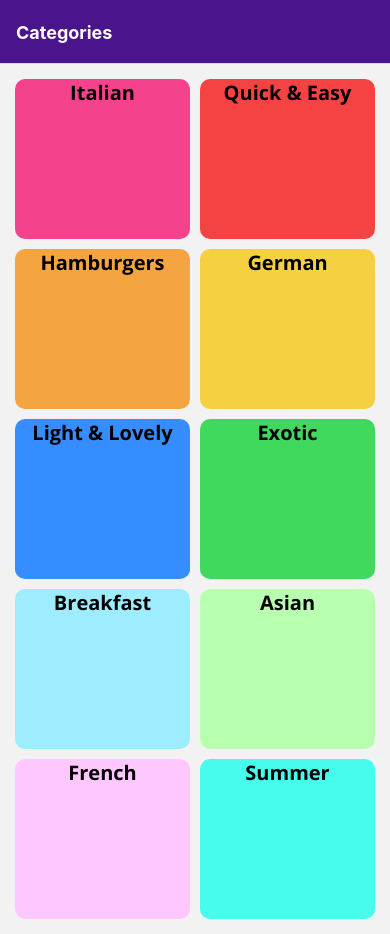
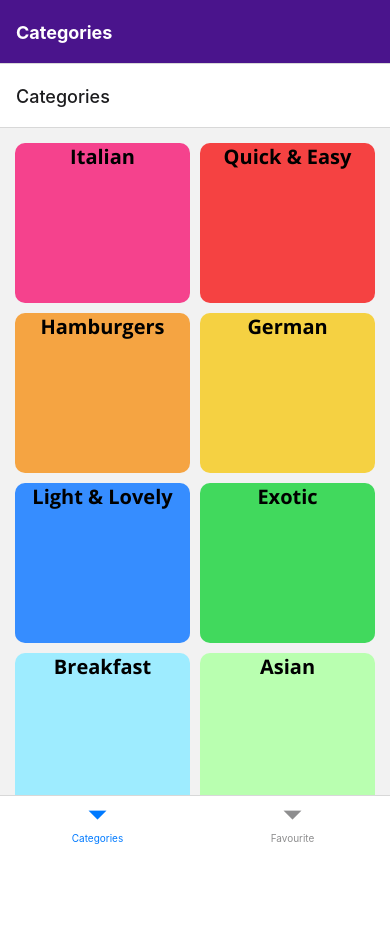
Before and after one commit to omelale/meals-app, a React Native app: screen / in a window 390 px wide. After the commit the page ends 844 px from the top, so only its background shows below. Built offline with nearby package versions, Linux system fonts and the light colour scheme.

Commit message:
installed default tab navigation

```diff
--- a/App.js
+++ b/App.js
@@ -1,10 +1,9 @@
-import {StatusBar} from 'expo-status-bar';
 import {useState} from "react";
-import {StyleSheet, Text, View} from 'react-native';
+import {StyleSheet} from 'react-native';
 import useFonts from './hooks/useFont';
 import AppLoading from 'expo-app-loading';
-import { NavigationContainer } from '@react-navigation/native';
-import MealsNavigator from "./navigation/MealsNavigator";
+import {NavigationContainer} from '@react-navigation/native';
+import {NewNav} from "./navigation/MealsNavigator";
 import {enableScreens} from "react-native-screens";
 
 enableScreens();
@@ -25,9 +24,11 @@ export default function App() {
         );
     }
 
-  return <NavigationContainer>
-      <MealsNavigator />
-    </NavigationContainer>;
+    return (
+        <NavigationContainer>
+            <NewNav/>
+        </NavigationContainer>
+    );
 }
 
 const styles = StyleSheet.create({
--- a/navigation/MealsNavigator.js
+++ b/navigation/MealsNavigator.js
@@ -2,12 +2,27 @@ import {createStackNavigator} from '@react-navigation/stack';
 import CategoriesScreen from "../screens/CategoriesScreen";
 import CategoryMeals from "../screens/CategoryMeals";
 import MealDetailsScreen from "../screens/MealDetailsScreen";
-import {StyleSheet,Button} from "react-native";
+import {StyleSheet} from "react-native";
 import colors from "../constants/colors";
 import {HeaderButtons, Item} from "react-navigation-header-buttons";
 import HeaderButton from "../components/HeaderButton";
+import {createBottomTabNavigator} from "@react-navigation/bottom-tabs";
+import FavouritesScreen from "../screens/FavouritesScreen";
+import TabFavsNavigator from "./TabFavsNavigator";
+
 
 const Stack = createStackNavigator();
+const Tab = createBottomTabNavigator();
+
+function Home() {
+    return (
+        <Tab.Navigator>
+            <Tab.Screen name="Categories" component={CategoriesScreen}/>
+            <Tab.Screen name="Favourite" component={FavouritesScreen}/>
+        </Tab.Navigator>
+    );
+}
+
 
 function NewNav() {
     return (<Stack.Navigator>
@@ -18,7 +33,7 @@ function NewNav() {
         }}>
             <Stack.Screen
                 name="CategoriesScreen"
-                component={CategoriesScreen}
+                component={Home}
                 options={{
                     title: 'Categories',
                 }}
@@ -33,7 +48,9 @@ function NewNav() {
                 options={{
                     headerRight: () => (
                         <HeaderButtons HeaderButtonComponent={HeaderButton}>
-                            <Item  iconName='ios-star' onPress={()=>{console.log()}} />
+                            <Item iconName='ios-star' onPress={() => {
+                                console.log()
+                            }}/>
                         </HeaderButtons>
                     ),
                 }}
@@ -41,6 +58,7 @@ function NewNav() {
         </Stack.Group>
     </Stack.Navigator>);
 }
+
 
 const styles = StyleSheet.create({
     headerStyle: {
@@ -50,4 +68,4 @@ const styles = StyleSheet.create({
     }
 })
 
-export default NewNav
+export {NewNav, TabFavsNavigator}
--- /dev/null
+++ b/navigation/TabFavsNavigator.js
@@ -0,0 +1,33 @@
+import {createBottomTabNavigator} from "@react-navigation/bottom-tabs";
+import CategoriesScreen from "../screens/CategoriesScreen";
+import FavouritesScreen from "../screens/FavouritesScreen";
+import colors from "../constants/colors";
+import React from "react";
+import {StyleSheet} from "react-native";
+
+const Tab = createBottomTabNavigator();
+
+function TabFavsNavigator() {
+    return (
+        <Tab.Group screenOptions={{
+            headerStyle: styles.headerStyle,
+            headerTintColor: '#fff',
+            headerTitleStyle: styles.headerTitleStyle
+        }}>
+            <Tab.Navigator>
+                <Tab.Screen name="Categories" component={CategoriesScreen}/>
+                <Tab.Screen name="Favourite" component={FavouritesScreen}/>
+            </Tab.Navigator>
+        </Tab.Group>
+    );
+}
+
+const styles = StyleSheet.create({
+    headerStyle: {
+        backgroundColor: colors.primaryColor,
+    }, headerTitleStyle: {
+        fontWeight: 'bold',
+    }
+})
+
+export default TabFavsNavigator;
```
Lines whose indentation alone changed are shown as unchanged.
